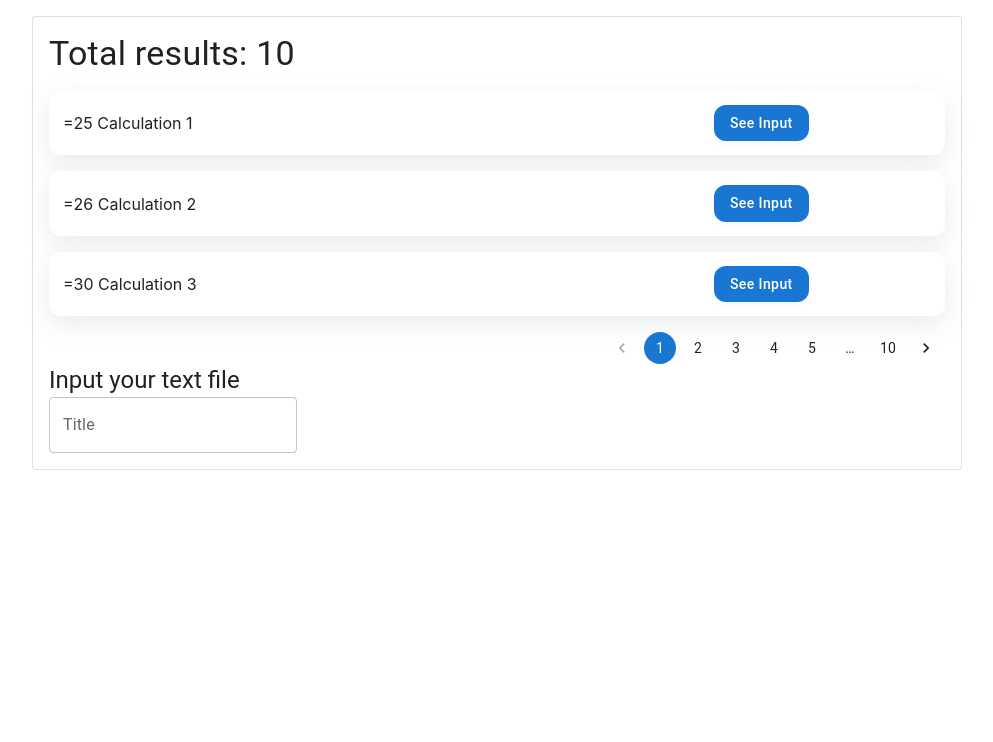
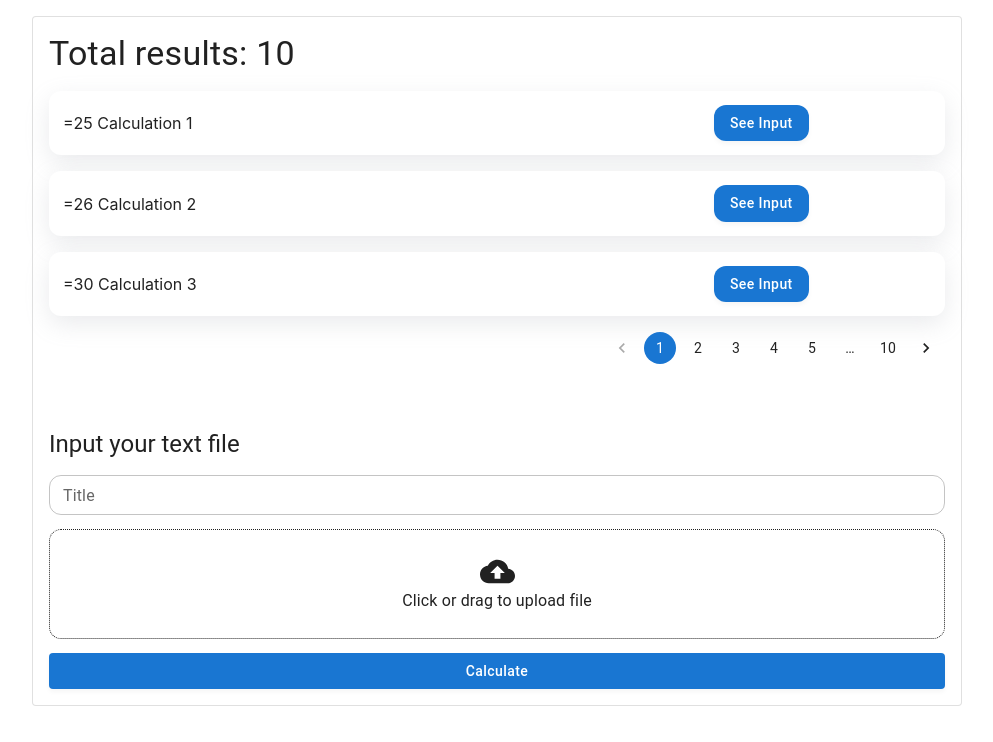
Before and after one commit to mostafij163/calculator-client, a React (Create React App) app: page / in a window 1280 px wide. Shown: the top 742 px of the page, without its empty margins (143-1136 px from the left). Built offline with nearby package versions, Linux system fonts and the light colour scheme.

Commit message:
fix: file upload

```diff
--- a/package.json
+++ b/package.json
@@ -7,6 +7,7 @@
     "@dnd-kit/sortable": "^7.0.1",
     "@emotion/react": "^11.10.5",
     "@emotion/styled": "^11.10.5",
+    "@mui/icons-material": "^5.11.0",
     "@mui/material": "^5.11.0",
     "@testing-library/jest-dom": "^5.16.5",
     "@testing-library/react": "^13.4.0",
--- /dev/null
+++ b/src/components/FileUpload.jsx
@@ -0,0 +1,161 @@
+import React, { useState } from "react";
+import { Box, Typography, Button } from "@mui/material";
+import CloudUploadIcon from "@mui/icons-material/CloudUpload";
+import DownloadIcon from "@mui/icons-material/Download";
+
+const label = {
+  cursor: "pointer",
+  textAlign: "center",
+  display: "flex",
+  border: "1px dotted",
+  borderRadius: "12px",
+  padding: "4px",
+  "&:hover p,&:hover svg,& img": {
+    opacity: 1,
+  },
+  "& p, svg": {
+    opacity: 0.4,
+  },
+  "&:hover img": {
+    opacity: 0.3,
+  },
+};
+
+const noMouseEvent = {
+  pointerEvents: "none",
+  display: "flex",
+  justifyContent: "center",
+};
+
+const iconText = {
+  display: "flex",
+  justifyContent: "center",
+  flexDirection: "column",
+  alignItems: "center",
+  position: "absolute",
+};
+
+const hidden = {
+  display: "none",
+};
+
+const onDragOver = {
+  "& img": {
+    opacity: 0.3,
+  },
+  "& p, svg": {
+    opacity: 1,
+  },
+};
+
+const FileUpload = ({
+  accept,
+  showFile = false,
+  hoverLabel = "Click or drag to upload file",
+  dropLabel = "Drop file here",
+  width = "600px",
+  height = "100px",
+  backgroundColor = "#fff",
+  onChange,
+  onDrop,
+}) => {
+  const [file, setFile] = useState({ url: "" });
+  const [labelText, setLabelText] = useState(hoverLabel);
+  const [isDragOver, setIsDragOver] = useState(false);
+  const [isMouseOver, setIsMouseOver] = useState(false);
+  const stopDefaults = (e) => {
+    e.stopPropagation();
+    e.preventDefault();
+  };
+
+  const inputLabelStyle = isDragOver ? { ...label, ...onDragOver } : label;
+
+  const dragEvents = {
+    onMouseEnter: () => {
+      setIsMouseOver(true);
+    },
+    onMouseLeave: () => {
+      setIsMouseOver(false);
+    },
+    onDragEnter: (e) => {
+      stopDefaults(e);
+      setIsDragOver(true);
+      setLabelText(dropLabel);
+    },
+    onDragLeave: (e) => {
+      stopDefaults(e);
+      setIsDragOver(false);
+      setLabelText(hoverLabel);
+    },
+    onDragOver: stopDefaults,
+    onDrop: (e) => {
+      stopDefaults(e);
+      setLabelText(hoverLabel);
+      setIsDragOver(false);
+      if (e.dataTransfer.files[0] && e.dataTransfer.files[0].length) {
+        setFile({
+          url: URL.createObjectURL(e.dataTransfer.files[0]),
+          name: e.target.files[0]?.name,
+        });
+      }
+      onDrop(e);
+    },
+  };
+
+  const handleChange = (event) => {
+    if (event.target.files[0]) {
+      setFile({
+        url: URL.createObjectURL(event.target.files[0]),
+        name: event.target.files[0]?.name,
+      });
+    }
+    onChange(event);
+  };
+
+  return (
+    <>
+      <input
+        onChange={handleChange}
+        accept={accept}
+        style={hidden}
+        id="file-upload"
+        type="file"
+      />
+
+      <label htmlFor="file-upload" {...dragEvents} style={inputLabelStyle}>
+        <Box
+          width="100%"
+          height={height}
+          bgcolor={backgroundColor}
+          sx={noMouseEvent}
+        >
+          <>
+            <Box height={height} width={width} sx={iconText}>
+              <CloudUploadIcon fontSize="large" />
+              <Typography>{labelText}</Typography>
+            </Box>
+          </>
+        </Box>
+      </label>
+
+      {showFile && (
+        <a href={file.url} target="_blank" download>
+          <Button
+            variant="outlined"
+            startIcon={<DownloadIcon />}
+            sx={{
+              width: "fit-content",
+              borderRadius: "12px",
+              margin: ".875rem 0",
+              textTransform: "capitalize",
+            }}
+          >
+            {file.name}
+          </Button>
+        </a>
+      )}
+    </>
+  );
+};
+
+export default FileUpload;
--- a/src/pages/Home/index.jsx
+++ b/src/pages/Home/index.jsx
@@ -1,5 +1,5 @@
 import { useState } from "react";
-import { Paper, Typography, Pagination, TextField } from "@mui/material";
+import { Button, Typography, Pagination, TextField } from "@mui/material";
 import { DndContext, closestCenter } from "@dnd-kit/core";
 import {
   arrayMove,
@@ -8,6 +8,7 @@ import {
 } from "@dnd-kit/sortable";
 import Result from "../../components/Result";
 import ResultContainer from "../../components/ResultContainer";
+import FileUpload from "../../components/FileUpload";
 
 const Home = () => {
   const [results, setResults] = useState([
@@ -30,6 +31,8 @@ const Home = () => {
       index: 2,
     },
   ]);
+  const [showFile, setShowFile] = useState(false);
+  const [file, setFile] = useState("");
 
   const handleDragEnd = (event) => {
     const { active, over } = event;
@@ -57,11 +60,27 @@ const Home = () => {
     }
   };
 
+  const onFileUpload = (event) => {
+    if (event.target.files !== null && event.target?.files?.length > 0) {
+      setShowFile(true);
+      setFile(URL.createObjectURL(event.target.files[0]));
+    }
+  };
+
+  const onFileDrop = (event) => {
+    setShowFile(true);
+    setFile(URL.createObjectURL(event.dataTransfer.files[0]));
+  };
+
   return (
     <DndContext collisionDetection={closestCenter} onDragEnd={handleDragEnd}>
       <ResultContainer variant="outlined" sx={{}}>
+        <section style={{ marginBottom: "4rem" }}>
           <Typography variant="h4">Total results: 10</Typography>
-        <SortableContext items={results} strategy={verticalListSortingStrategy}>
+          <SortableContext
+            items={results}
+            strategy={verticalListSortingStrategy}
+          >
             {results.map((result) => (
               <Result result={result} key={result.id} />
             ))}
@@ -71,9 +90,38 @@ const Home = () => {
             color="primary"
             sx={{ width: "fit-content", marginLeft: "auto" }}
           />
+        </section>
 
         <Typography variant="h5">Input your text file</Typography>
-        <TextField label="Title" placeholder="Input your calculation title" />
+        <TextField
+          fullWidth
+          size="small"
+          label="Title"
+          placeholder="Input your calculation title"
+          sx={{
+            margin: ".875rem 0",
+            "& .MuiInputBase-root": {
+              borderRadius: "12px",
+            },
+          }}
+        />
+        <FileUpload
+          accept="text/plain"
+          onChange={onFileUpload}
+          onDrop={onFileDrop}
+          showFile={showFile}
+        />
+        <Button
+          variant="contained"
+          sx={{
+            width: "100%",
+            textTransform: "capitalize",
+            boxShadow: "rgba(0, 0, 0, 0.04) 0px 3px 5px",
+            marginTop: ".875rem",
+          }}
+        >
+          Calculate
+        </Button>
       </ResultContainer>
     </DndContext>
   );
```
Also changed, not shown: 1 other file (tests, documents, lock files or other folders). Lines whose indentation alone changed are shown as unchanged.
